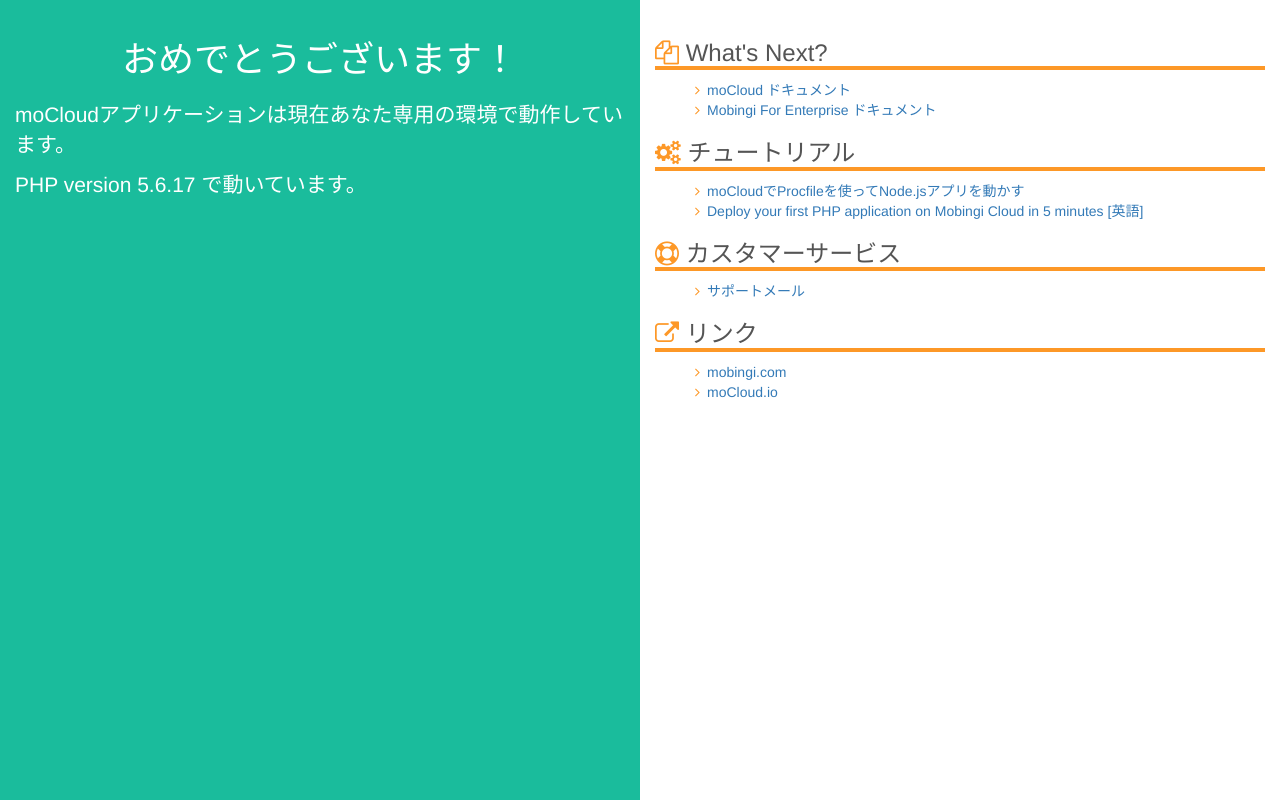
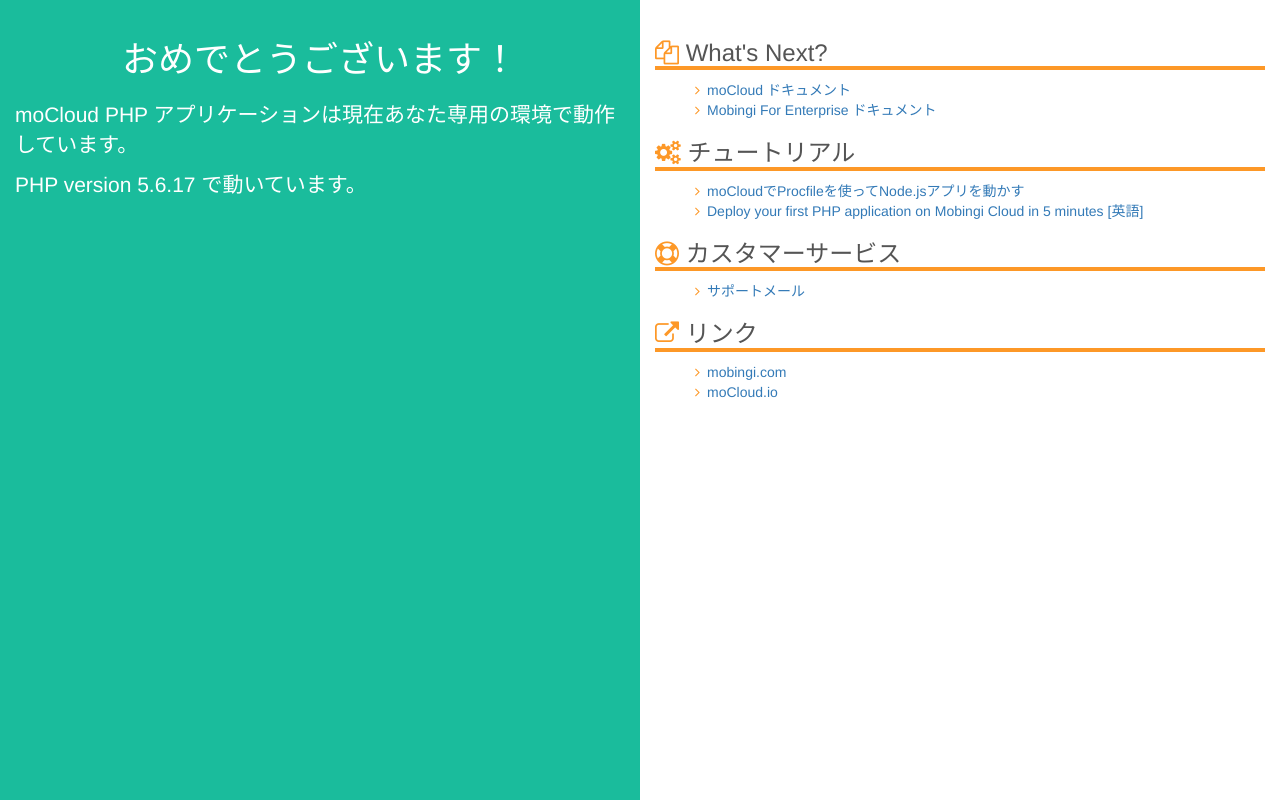
Before and after one commit to mobingilabs/default-site-python, a PHP site: page /index2.php in a window 1280 px wide. Run offline with PHP 8.4, Linux system fonts and the light colour scheme; some libraries are stand-ins or nearby versions.

Commit message:
code fixed

```diff
--- a/index2.php
+++ b/index2.php
@@ -32,7 +32,7 @@
               <div class="col-sm-6 content1">
 
                 <h1>おめでとうございます！</h1>
-                <p>moCloudアプリケーションは現在あなた専用の環境で動作しています。</p>
+                <p>moCloud PHP アプリケーションは現在あなた専用の環境で動作しています。</p>
                 <p>PHP version 5.6.17 で動いています。</p>
 
               </div>
```
